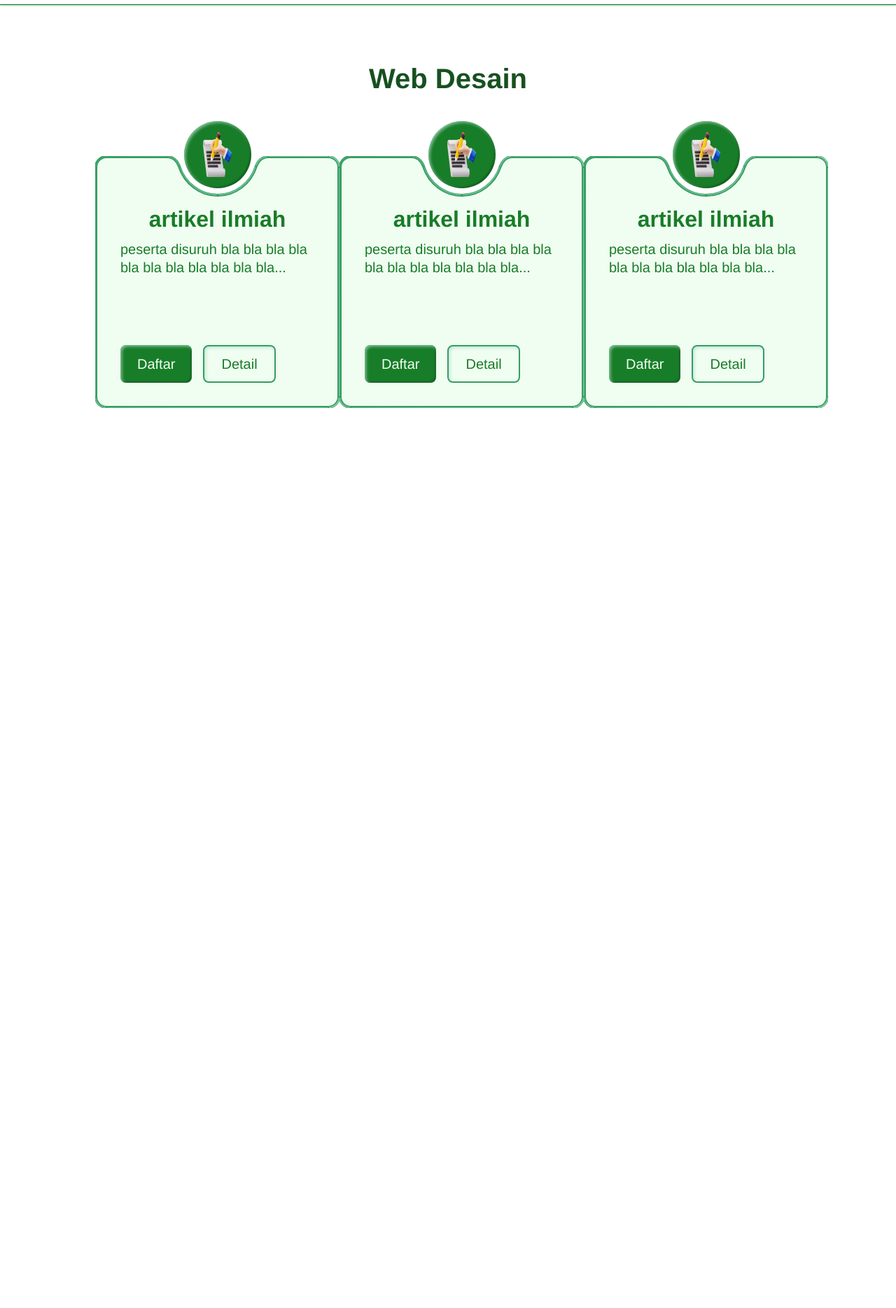
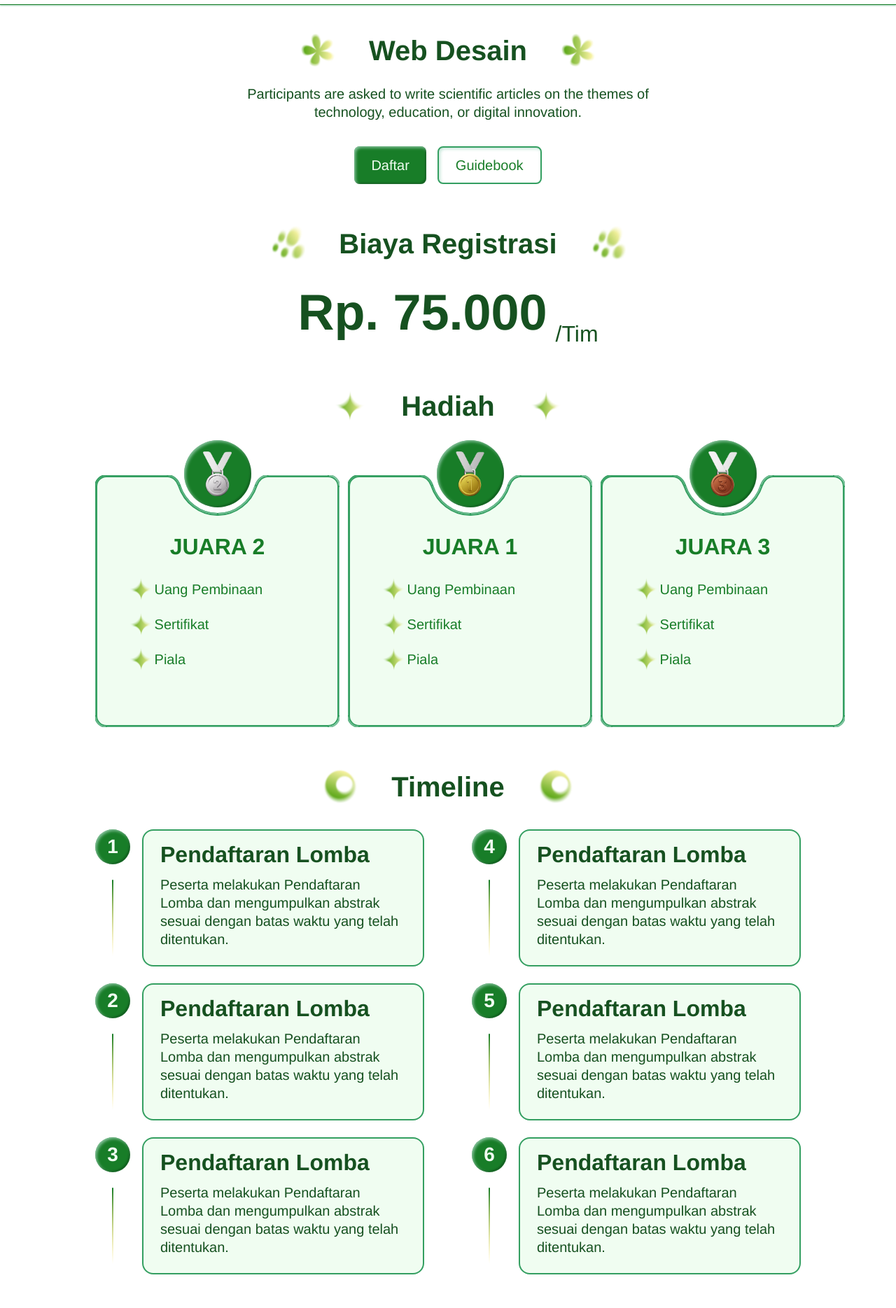
Before and after one commit to azhari-dev/redesign-tcc-2, a PHP site: page /competitions/web-desain.html in a window 1280 px wide. Shown: the part 65-1934 px from the top of the page at 70% size. Before the commit the page ends 648 px from the top, so only its background shows below. Run offline with PHP 8.4, Linux system fonts and the light colour scheme.

Commit message:
update page competitions

```diff
--- a/competitions/web-desain.html
+++ b/competitions/web-desain.html
@@ -27,17 +27,53 @@
           <a href="../index.html#contact" class="menu">Contact</a>
         </div>
       </div>
-      <div class="main">
-        <div class="competitions">
+      <div class="competitions-page">
         <div class="headings">
-            <div class="flower"></div>
+          <div class="flower">
+            <img src="../img/elemen-1.png" alt="union-lite">
+          </div>
           <p class="heading-2-bold">Web Desain</p>
-            <div class="flower"></div>
+          <div class="flower">
+            <img src="../img/elemen-1.png" alt="union-lite">
           </div>
-          <div class="contain">
+        </div>
+        <div class="section">
+          <div class="section-content">
+            <p class="headline-3-medium">Participants are asked to write scientific articles on the themes of technology, education, or digital innovation.</p>
+            <div class="card-button">
+              <div class="card-button">
+                <a href="#" class="label-1-medium button-2-1">Daftar</a>
+                <a href="#" class="label-1-medium button-2-2">Guidebook</a>
+              </div>
+            </div>
+          </div>
+        </div>
+        <div class="headings">
+          <div class="flower">
+            <img src="../img/elemen-10.png" alt="union-lite">
+          </div>
+          <p class="heading-2-bold">Biaya Registrasi</p>
+          <div class="flower">
+            <img src="../img/elemen-10.png" alt="union-lite">
+          </div>
+        </div>
+        <div class="section registrasi">
+          <p>Rp. 75.000</p>
+          <p class="heading-3-medium">/Tim</p>
+        </div>
+        <div class="headings">
+          <div class="flower">
+            <img src="../img/elemen-4.png" style="rotate: -8deg;" alt="union-lite">
+          </div>
+          <p class="heading-2-bold">Hadiah</p>
+          <div class="flower">
+            <img src="../img/elemen-4.png" style="rotate: -8deg;" alt="union-lite">
+          </div>
+        </div>
+        <div class="section hadiah contain">
           <div class="card">
             <div class="card-icon">
-                <img src="../img/artikel-ilmiah.png" alt="artikel-ilmiah">
+              <img src="../img/second.png" alt="juara">
             </div>
             <div class="card-contain">
               <div class="subtract-contain">
@@ -54,35 +90,29 @@
                     </linearGradient>
                   </defs>
                 </svg>
-                  <!-- <svg xmlns="http://www.w3.org/2000/svg" height="360" viewBox="0 0 349 360" fill="none" class="subtract">
-                    <mask id="path-1-inside-1_73_2666" fill="white">
-                      <path d="M349 344C349 352.837 341.837 360 333 360H16C7.16344 360 0 352.837 0 344V16C0 7.16344 7.16344 0 16 0H116.539C124.836 0 131.509 6.48927 134.372 14.277C141.005 32.3212 156.67 45 174.939 45C193.209 45 208.874 32.3213 215.507 14.277C218.37 6.48928 225.043 0 233.34 0H333C341.837 0 349 7.16344 349 16V344Z"/>
-                    </mask>
-                    <path d="M349 344C349 352.837 341.837 360 333 360H16C7.16344 360 0 352.837 0 344V16C0 7.16344 7.16344 0 16 0H116.539C124.836 0 131.509 6.48927 134.372 14.277C141.005 32.3212 156.67 45 174.939 45C193.209 45 208.874 32.3213 215.507 14.277C218.37 6.48928 225.043 0 233.34 0H333C341.837 0 349 7.16344 349 16V344Z" fill="#F0FDF1"/>
-                    <path d="M174.939 45V47V45ZM134.372 14.277L132.495 14.9671L134.372 14.277ZM215.507 14.277L213.63 13.5869L215.507 14.277ZM333 360V358H16V360V362H333V360ZM0 344H2V16H0H-2V344H0ZM16 0V2H116.539V0V-2H16V0ZM134.372 14.277L132.495 14.9671C139.362 33.6466 155.681 47 174.939 47V45V43C157.66 43 142.649 30.9959 136.249 13.5869L134.372 14.277ZM174.939 45V47C194.198 47 210.517 33.6466 217.384 14.9671L215.507 14.277L213.63 13.5869C207.23 30.9959 192.219 43 174.939 43V45ZM233.34 0V2H333V0V-2H233.34V0ZM349 16H347V344H349H351V16H349ZM333 0V2C340.732 2 347 8.26801 347 16H349H351C351 6.05888 342.941 -2 333 -2V0ZM116.539 0V2C123.714 2 129.809 7.66143 132.495 14.9671L134.372 14.277L136.249 13.5869C133.209 5.31711 125.959 -2 116.539 -2V0ZM0 16H2C2 8.26801 8.26801 2 16 2V0V-2C6.05888 -2 -2 6.05887 -2 16H0ZM16 360V358C8.26801 358 2 351.732 2 344H0H-2C-2 353.941 6.05887 362 16 362V360ZM215.507 14.277L217.384 14.9671C220.07 7.66144 226.165 2 233.34 2V0V-2C223.92 -2 216.67 5.31712 213.63 13.5869L215.507 14.277ZM333 360V362C342.941 362 351 353.941 351 344H349H347C347 351.732 340.732 358 333 358V360Z" fill="url(#paint0_linear_73_2666)" mask="url(#path-1-inside-1_73_2666)"/>
-                    <defs>
-                      <linearGradient id="paint0_linear_73_2666" x1="0.000232304" y1="1.4302e-06" x2="266.642" y2="148.648" gradientUnits="userSpaceOnUse">
-                        <stop stop-color="#349F61"/>
-                        <stop offset="1" stop-color="#E8F9F9" stop-opacity="0.75"/>
-                      </linearGradient>
-                    </defs>
-                  </svg> -->
               </div>
-                <div class="card-content">
+              <div class="card-content-diff">
+                <p class="heading-3-bold">JUARA 2</p>
                 <div class="content">
-                    <p class="heading-3-bold">artikel ilmiah</p>
-                    <p class="headline-3-regular">peserta disuruh bla bla bla bla bla bla bla bla bla bla bla...</p>
+                  <div class="list-card">
+                    <img src="../img/elemen-4.png" alt="elemen-5">
+                    <p class="headline-3-medium">Uang Pembinaan</p>
                   </div>
-                  <div class="card-button">
-                    <a href="#" class="label-1-medium button-2-1">Daftar</a>
-                    <a href="artikel-ilmiah.html" class="label-1-medium button-2-2">Detail</a>
+                  <div class="list-card">
+                    <img src="../img/elemen-4.png" alt="elemen-5">
+                    <p class="headline-3-medium">Sertifikat</p>
+                  </div>
+                  <div class="list-card">
+                    <img src="../img/elemen-4.png" alt="elemen-5">
+                    <p class="headline-3-medium">Piala</p>
+                  </div>
                 </div>
               </div>
             </div>
           </div>
           <div class="card">
             <div class="card-icon">
-                <img src="../img/artikel-ilmiah.png" alt="artikel-ilmiah">
+              <img src="../img/first.png" alt="juara">
             </div>
             <div class="card-contain">
               <div class="subtract-contain">
@@ -99,35 +129,29 @@
                     </linearGradient>
                   </defs>
                 </svg>
-                  <!-- <svg xmlns="http://www.w3.org/2000/svg" height="360" viewBox="0 0 349 360" fill="none" class="subtract">
-                    <mask id="path-1-inside-1_73_2666" fill="white">
-                      <path d="M349 344C349 352.837 341.837 360 333 360H16C7.16344 360 0 352.837 0 344V16C0 7.16344 7.16344 0 16 0H116.539C124.836 0 131.509 6.48927 134.372 14.277C141.005 32.3212 156.67 45 174.939 45C193.209 45 208.874 32.3213 215.507 14.277C218.37 6.48928 225.043 0 233.34 0H333C341.837 0 349 7.16344 349 16V344Z"/>
-                    </mask>
-                    <path d="M349 344C349 352.837 341.837 360 333 360H16C7.16344 360 0 352.837 0 344V16C0 7.16344 7.16344 0 16 0H116.539C124.836 0 131.509 6.48927 134.372 14.277C141.005 32.3212 156.67 45 174.939 45C193.209 45 208.874 32.3213 215.507 14.277C218.37 6.48928 225.043 0 233.34 0H333C341.837 0 349 7.16344 349 16V344Z" fill="#F0FDF1"/>
-                    <path d="M174.939 45V47V45ZM134.372 14.277L132.495 14.9671L134.372 14.277ZM215.507 14.277L213.63 13.5869L215.507 14.277ZM333 360V358H16V360V362H333V360ZM0 344H2V16H0H-2V344H0ZM16 0V2H116.539V0V-2H16V0ZM134.372 14.277L132.495 14.9671C139.362 33.6466 155.681 47 174.939 47V45V43C157.66 43 142.649 30.9959 136.249 13.5869L134.372 14.277ZM174.939 45V47C194.198 47 210.517 33.6466 217.384 14.9671L215.507 14.277L213.63 13.5869C207.23 30.9959 192.219 43 174.939 43V45ZM233.34 0V2H333V0V-2H233.34V0ZM349 16H347V344H349H351V16H349ZM333 0V2C340.732 2 347 8.26801 347 16H349H351C351 6.05888 342.941 -2 333 -2V0ZM116.539 0V2C123.714 2 129.809 7.66143 132.495 14.9671L134.372 14.277L136.249 13.5869C133.209 5.31711 125.959 -2 116.539 -2V0ZM0 16H2C2 8.26801 8.26801 2 16 2V0V-2C6.05888 -2 -2 6.05887 -2 16H0ZM16 360V358C8.26801 358 2 351.732 2 344H0H-2C-2 353.941 6.05887 362 16 362V360ZM215.507 14.277L217.384 14.9671C220.07 7.66144 226.165 2 233.34 2V0V-2C223.92 -2 216.67 5.31712 213.63 13.5869L215.507 14.277ZM333 360V362C342.941 362 351 353.941 351 344H349H347C347 351.732 340.732 358 333 358V360Z" fill="url(#paint0_linear_73_2666)" mask="url(#path-1-inside-1_73_2666)"/>
-                    <defs>
-                      <linearGradient id="paint0_linear_73_2666" x1="0.000232304" y1="1.4302e-06" x2="266.642" y2="148.648" gradientUnits="userSpaceOnUse">
-                        <stop stop-color="#349F61"/>
-                        <stop offset="1" stop-color="#E8F9F9" stop-opacity="0.75"/>
-                      </linearGradient>
-                    </defs>
-                  </svg> -->
               </div>
-                <div class="card-content">
+              <div class="card-content-diff">
+                <p class="heading-3-bold">JUARA 1</p>
                 <div class="content">
-                    <p class="heading-3-bold">artikel ilmiah</p>
-                    <p class="headline-3-regular">peserta disuruh bla bla bla bla bla bla bla bla bla bla bla...</p>
+                  <div class="list-card">
+                    <img src="../img/elemen-4.png" alt="elemen-5">
+                    <p class="headline-3-medium">Uang Pembinaan</p>
                   </div>
-                  <div class="card-button">
-                    <a href="#" class="label-1-medium button-2-1">Daftar</a>
-                    <a href="artikel-ilmiah.html" class="label-1-medium button-2-2">Detail</a>
+                  <div class="list-card">
+                    <img src="../img/elemen-4.png" alt="elemen-5">
+                    <p class="headline-3-medium">Sertifikat</p>
+                  </div>
+                  <div class="list-card">
+                    <img src="../img/elemen-4.png" alt="elemen-5">
+                    <p class="headline-3-medium">Piala</p>
+                  </div>
                 </div>
               </div>
             </div>
           </div>
           <div class="card">
             <div class="card-icon">
-                <img src="../img/artikel-ilmiah.png" alt="artikel-ilmiah">
+              <img src="../img/third.png" alt="juara">
             </div>
             <div class="card-contain">
               <div class="subtract-contain">
@@ -144,30 +168,146 @@
                     </linearGradient>
                   </defs>
                 </svg>
-                  <!-- <svg xmlns="http://www.w3.org/2000/svg" height="360" viewBox="0 0 349 360" fill="none" class="subtract">
-                    <mask id="path-1-inside-1_73_2666" fill="white">
-                      <path d="M349 344C349 352.837 341.837 360 333 360H16C7.16344 360 0 352.837 0 344V16C0 7.16344 7.16344 0 16 0H116.539C124.836 0 131.509 6.48927 134.372 14.277C141.005 32.3212 156.67 45 174.939 45C193.209 45 208.874 32.3213 215.507 14.277C218.37 6.48928 225.043 0 233.34 0H333C341.837 0 349 7.16344 349 16V344Z"/>
-                    </mask>
-                    <path d="M349 344C349 352.837 341.837 360 333 360H16C7.16344 360 0 352.837 0 344V16C0 7.16344 7.16344 0 16 0H116.539C124.836 0 131.509 6.48927 134.372 14.277C141.005 32.3212 156.67 45 174.939 45C193.209 45 208.874 32.3213 215.507 14.277C218.37 6.48928 225.043 0 233.34 0H333C341.837 0 349 7.16344 349 16V344Z" fill="#F0FDF1"/>
-                    <path d="M174.939 45V47V45ZM134.372 14.277L132.495 14.9671L134.372 14.277ZM215.507 14.277L213.63 13.5869L215.507 14.277ZM333 360V358H16V360V362H333V360ZM0 344H2V16H0H-2V344H0ZM16 0V2H116.539V0V-2H16V0ZM134.372 14.277L132.495 14.9671C139.362 33.6466 155.681 47 174.939 47V45V43C157.66 43 142.649 30.9959 136.249 13.5869L134.372 14.277ZM174.939 45V47C194.198 47 210.517 33.6466 217.384 14.9671L215.507 14.277L213.63 13.5869C207.23 30.9959 192.219 43 174.939 43V45ZM233.34 0V2H333V0V-2H233.34V0ZM349 16H347V344H349H351V16H349ZM333 0V2C340.732 2 347 8.26801 347 16H349H351C351 6.05888 342.941 -2 333 -2V0ZM116.539 0V2C123.714 2 129.809 7.66143 132.495 14.9671L134.372 14.277L136.249 13.5869C133.209 5.31711 125.959 -2 116.539 -2V0ZM0 16H2C2 8.26801 8.26801 2 16 2V0V-2C6.05888 -2 -2 6.05887 -2 16H0ZM16 360V358C8.26801 358 2 351.732 2 344H0H-2C-2 353.941 6.05887 362 16 362V360ZM215.507 14.277L217.384 14.9671C220.07 7.66144 226.165 2 233.34 2V0V-2C223.92 -2 216.67 5.31712 213.63 13.5869L215.507 14.277ZM333 360V362C342.941 362 351 353.941 351 344H349H347C347 351.732 340.732 358 333 358V360Z" fill="url(#paint0_linear_73_2666)" mask="url(#path-1-inside-1_73_2666)"/>
+              </div>
+              <div class="card-content-diff">
+                <p class="heading-3-bold">JUARA 3</p>
+                <div class="content">
+                  <div class="list-card">
+                    <img src="../img/elemen-4.png" alt="elemen-5">
+                    <p class="headline-3-medium">Uang Pembinaan</p>
+                  </div>
+                  <div class="list-card">
+                    <img src="../img/elemen-4.png" alt="elemen-5">
+                    <p class="headline-3-medium">Sertifikat</p>
+                  </div>
+                  <div class="list-card">
+                    <img src="../img/elemen-4.png" alt="elemen-5">
+                    <p class="headline-3-medium">Piala</p>
+                  </div>
+                </div>
+              </div>
+            </div>
+          </div>
+        </div>
+        <div class="headings">
+          <div class="flower">
+            <img src="../img/elemen-8.png" style="rotate: -8deg;" alt="union-lite">
+          </div>
+          <p class="heading-2-bold">Timeline</p>
+          <div class="flower">
+            <img src="../img/elemen-8.png" style="rotate: -8deg;" alt="union-lite">
+          </div>
+        </div>
+        <div class="timeline">
+          <div class="timeline-contain">
+            <div class="list-timeline">
+              <div class="list-number">
+                <div class="number headline-1-bold">1</div>
+                <svg class="line" xmlns="http://www.w3.org/2000/svg" width="2" height="110" viewBox="0 0 2 110" fill="none">
+                  <path d="M1 1V109" stroke="url(#paint0_linear_94_798)" stroke-width="2" stroke-linecap="round"/>
                   <defs>
-                      <linearGradient id="paint0_linear_73_2666" x1="0.000232304" y1="1.4302e-06" x2="266.642" y2="148.648" gradientUnits="userSpaceOnUse">
-                        <stop stop-color="#349F61"/>
-                        <stop offset="1" stop-color="#E8F9F9" stop-opacity="0.75"/>
+                    <linearGradient id="paint0_linear_94_798" x1="1.5" y1="1" x2="1.5" y2="109" gradientUnits="userSpaceOnUse">
+                      <stop stop-color="#187D28"/>
+                      <stop offset="1" stop-color="#FFD500" stop-opacity="0"/>
                     </linearGradient>
                   </defs>
-                  </svg> -->
+                </svg>
               </div>
-                <div class="card-content">
-                  <div class="content">
-                    <p class="heading-3-bold">artikel ilmiah</p>
-                    <p class="headline-3-regular">peserta disuruh bla bla bla bla bla bla bla bla bla bla bla...</p>
-                  </div>
-                  <div class="card-button">
-                    <a href="#" class="label-1-medium button-2-1">Daftar</a>
-                    <a href="artikel-ilmiah.html" class="label-1-medium button-2-2">Detail</a>
+              <div class="list-content">
+                <p class="heading-3-bold">Pendaftaran Lomba</p>
+                <p class="headline-3-regular">Peserta melakukan Pendaftaran Lomba dan mengumpulkan abstrak sesuai dengan batas waktu yang telah ditentukan.</p>
               </div>
             </div>
+            <div class="list-timeline">
+              <div class="list-number">
+                <div class="number headline-1-bold">2</div>
+                <svg class="line" xmlns="http://www.w3.org/2000/svg" width="2" height="110" viewBox="0 0 2 110" fill="none">
+                  <path d="M1 1V109" stroke="url(#paint0_linear_94_798)" stroke-width="2" stroke-linecap="round"/>
+                  <defs>
+                    <linearGradient id="paint0_linear_94_798" x1="1.5" y1="1" x2="1.5" y2="109" gradientUnits="userSpaceOnUse">
+                      <stop stop-color="#187D28"/>
+                      <stop offset="1" stop-color="#FFD500" stop-opacity="0"/>
+                    </linearGradient>
+                  </defs>
+                </svg>
+              </div>
+              <div class="list-content">
+                <p class="heading-3-bold">Pendaftaran Lomba</p>
+                <p class="headline-3-regular">Peserta melakukan Pendaftaran Lomba dan mengumpulkan abstrak sesuai dengan batas waktu yang telah ditentukan.</p>
+              </div>
+            </div>
+            <div class="list-timeline">
+              <div class="list-number">
+                <div class="number headline-1-bold">3</div>
+                <svg class="line" xmlns="http://www.w3.org/2000/svg" width="2" height="110" viewBox="0 0 2 110" fill="none">
+                  <path d="M1 1V109" stroke="url(#paint0_linear_94_798)" stroke-width="2" stroke-linecap="round"/>
+                  <defs>
+                    <linearGradient id="paint0_linear_94_798" x1="1.5" y1="1" x2="1.5" y2="109" gradientUnits="userSpaceOnUse">
+                      <stop stop-color="#187D28"/>
+                      <stop offset="1" stop-color="#FFD500" stop-opacity="0"/>
+                    </linearGradient>
+                  </defs>
+                </svg>
+              </div>
+              <div class="list-content">
+                <p class="heading-3-bold">Pendaftaran Lomba</p>
+                <p class="headline-3-regular">Peserta melakukan Pendaftaran Lomba dan mengumpulkan abstrak sesuai dengan batas waktu yang telah ditentukan.</p>
+              </div>
+            </div>
+          </div>
+          <div class="timeline-contain">
+            <div class="list-timeline">
+              <div class="list-number">
+                <div class="number headline-1-bold">4</div>
+                <svg class="line" xmlns="http://www.w3.org/2000/svg" width="2" height="110" viewBox="0 0 2 110" fill="none">
+                  <path d="M1 1V109" stroke="url(#paint0_linear_94_798)" stroke-width="2" stroke-linecap="round"/>
+                  <defs>
+                    <linearGradient id="paint0_linear_94_798" x1="1.5" y1="1" x2="1.5" y2="109" gradientUnits="userSpaceOnUse">
+                      <stop stop-color="#187D28"/>
+                      <stop offset="1" stop-color="#FFD500" stop-opacity="0"/>
+                    </linearGradient>
+                  </defs>
+                </svg>
+              </div>
+              <div class="list-content">
+                <p class="heading-3-bold">Pendaftaran Lomba</p>
+                <p class="headline-3-regular">Peserta melakukan Pendaftaran Lomba dan mengumpulkan abstrak sesuai dengan batas waktu yang telah ditentukan.</p>
+              </div>
+            </div>
+            <div class="list-timeline">
+              <div class="list-number">
+                <div class="number headline-1-bold">5</div>
+                <svg class="line" xmlns="http://www.w3.org/2000/svg" width="2" height="110" viewBox="0 0 2 110" fill="none">
+                  <path d="M1 1V109" stroke="url(#paint0_linear_94_798)" stroke-width="2" stroke-linecap="round"/>
+                  <defs>
+                    <linearGradient id="paint0_linear_94_798" x1="1.5" y1="1" x2="1.5" y2="109" gradientUnits="userSpaceOnUse">
+                      <stop stop-color="#187D28"/>
+                      <stop offset="1" stop-color="#FFD500" stop-opacity="0"/>
+                    </linearGradient>
+                  </defs>
+                </svg>
+              </div>
+              <div class="list-content">
+                <p class="heading-3-bold">Pendaftaran Lomba</p>
+                <p class="headline-3-regular">Peserta melakukan Pendaftaran Lomba dan mengumpulkan abstrak sesuai dengan batas waktu yang telah ditentukan.</p>
+              </div>
+            </div>
+            <div class="list-timeline">
+              <div class="list-number">
+                <div class="number headline-1-bold">6</div>
+                <svg class="line" xmlns="http://www.w3.org/2000/svg" width="2" height="110" viewBox="0 0 2 110" fill="none">
+                  <path d="M1 1V109" stroke="url(#paint0_linear_94_798)" stroke-width="2" stroke-linecap="round"/>
+                  <defs>
+                    <linearGradient id="paint0_linear_94_798" x1="1.5" y1="1" x2="1.5" y2="109" gradientUnits="userSpaceOnUse">
+                      <stop stop-color="#187D28"/>
+                      <stop offset="1" stop-color="#FFD500" stop-opacity="0"/>
+                    </linearGradient>
+                  </defs>
+                </svg>
+              </div>
+              <div class="list-content">
+                <p class="heading-3-bold">Pendaftaran Lomba</p>
+                <p class="headline-3-regular">Peserta melakukan Pendaftaran Lomba dan mengumpulkan abstrak sesuai dengan batas waktu yang telah ditentukan.</p>
               </div>
             </div>
           </div>
--- a/style.css
+++ b/style.css
@@ -629,7 +629,7 @@ a {
   height: 50px;
 }
 
-.registrasi {
+.registrasi, .hadiah {
   display: flex;
   flex-direction: row;
   align-items: flex-end;
@@ -640,6 +640,10 @@ a {
   font-style: var(--display-bold-font-style);
   letter-spacing: var(--display-bold-letter-spacing);
   line-height: var(--display-bold-line-height);
+}
+
+.hadiah {
+  padding: 12px 0;
 }
 
 .card-icon img {
@@ -671,7 +675,7 @@ a {
 .timeline {
   display: flex;
   width: 100%;
-  padding: 12px 0;
+  padding: 24px 0;
   align-items: center;
   gap: 68px;
   /* justify-content: space-between; */
@@ -696,17 +700,18 @@ a {
   display: flex;
   flex-direction: column;
   align-items: center;
-  gap: 4px;
+  gap: 8px;
   align-self: stretch;
 }
 
 .list-content {
+  /* background-color: tomato; */
   display: flex;
-  padding: 24px;
+  padding: 16px 24px 24px;
   flex-direction: column;
   justify-content: center;
   align-items: flex-start;
-  gap: 24px;
+  gap: 12px;
   flex: 1 0 0;
   border-radius: 16px;
   border: 2px solid var(--Linear-1, #349F61);
@@ -728,4 +733,11 @@ a {
   backdrop-filter: blur(3px);
 }
 
+.line {
+  width: 1;
+  flex: 1 0 0;
+  stroke-width: 2px;
+  stroke: #187D28;
+}
+
 /* competitions page end */
```
Also changed, not shown: competitions/artikel-ilmiah.html (+70 -22 lines), competitions/desain-grafis.html (+204 -64 lines). Lines whose indentation alone changed are shown as unchanged.
